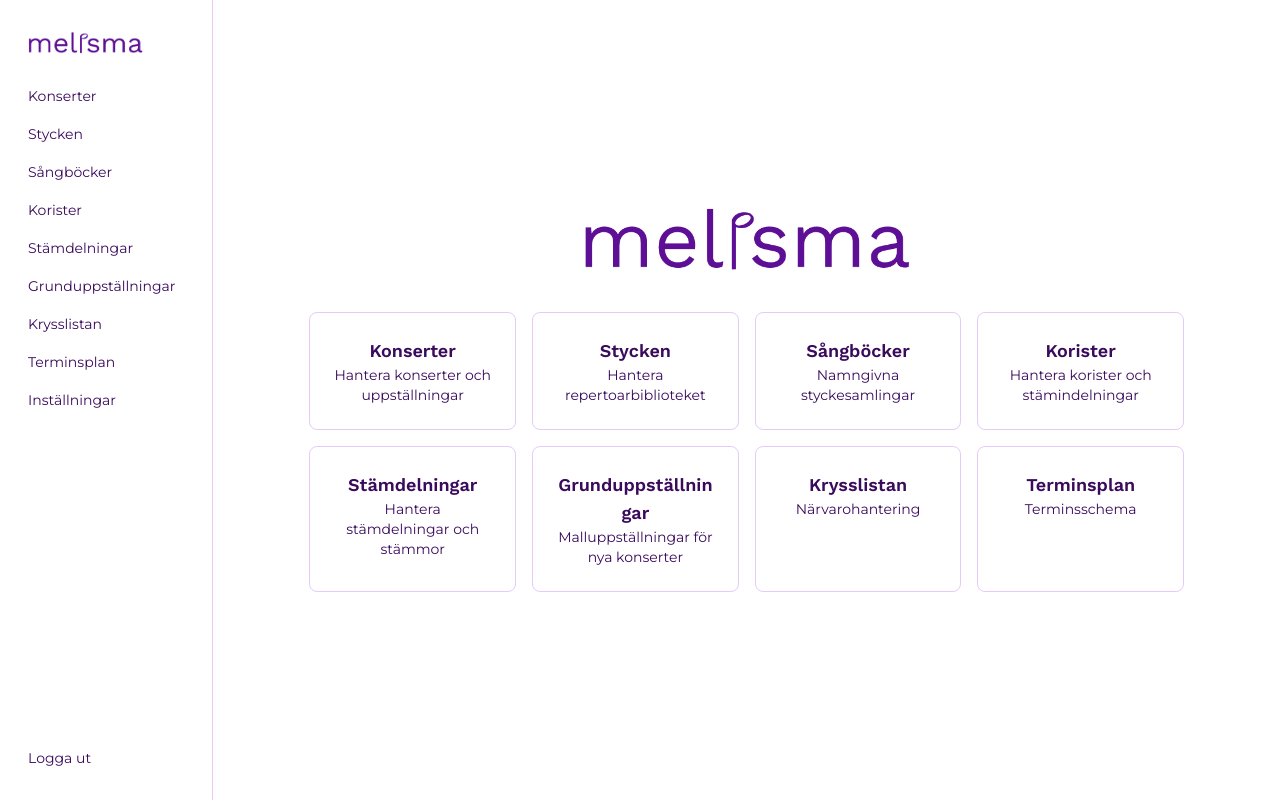
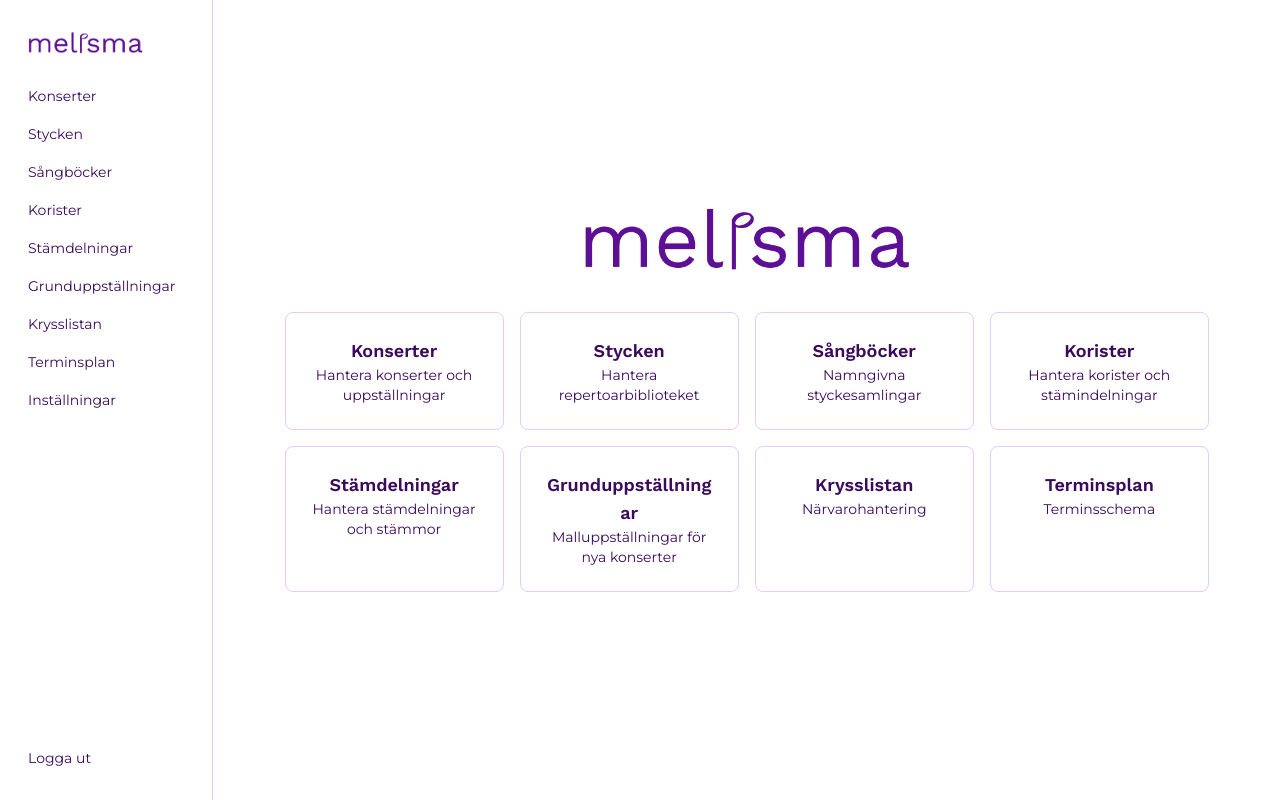
Before and after one commit to nanawally/choir-web, a Next.js app: page / in a window 1280 px wide. Built offline with nearby package versions, Linux system fonts and the light colour scheme; no server answers; sample sign-in values are in the browser's storage.

Commit message:
Widen home page cards container

```diff
--- a/app/page.tsx
+++ b/app/page.tsx
@@ -22,7 +22,7 @@ export default function Home() {
   return (
     <div className="flex min-h-screen">
       <NavSidebar />
-      <main className="flex-1 flex flex-col items-center justify-start pt-16 pb-6 px-6 md:justify-center md:p-24">
+      <main className="flex-1 flex flex-col items-center justify-start pt-16 pb-6 px-4 md:justify-center md:px-[5.56vw] md:py-24">
         <Image
           src="/melisma-logo.png"
           alt="melisma"
@@ -31,7 +31,7 @@ export default function Home() {
           className="h-16 w-auto mb-2"
           priority
         />
-        <div className="grid grid-cols-1 sm:grid-cols-2 lg:grid-cols-4 gap-4 mt-8 w-full max-w-4xl">
+        <div className="grid grid-cols-1 sm:grid-cols-2 lg:grid-cols-4 gap-4 mt-8 w-full">
           <Link
             href="/concerts"
             className="border border-border rounded-lg p-6 hover:bg-hover-bg text-center"
```
Also changed, not shown: public/sw.js.
